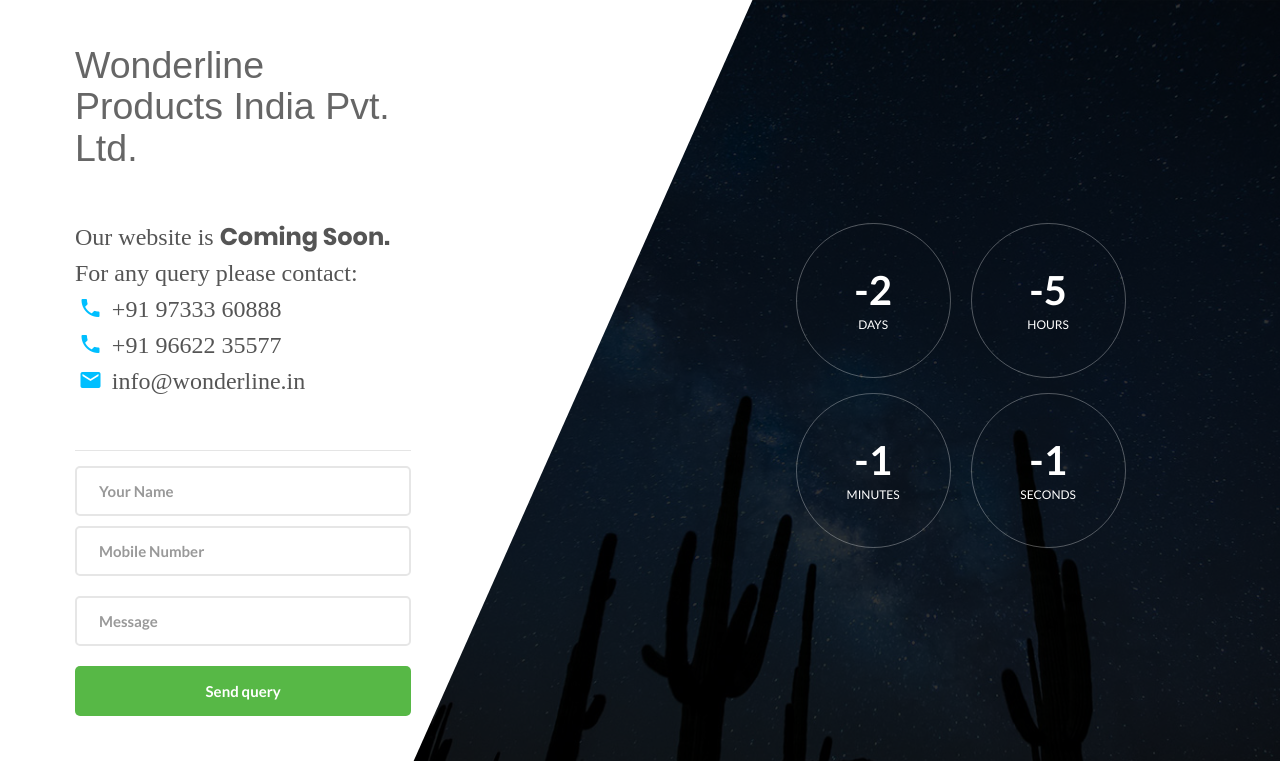
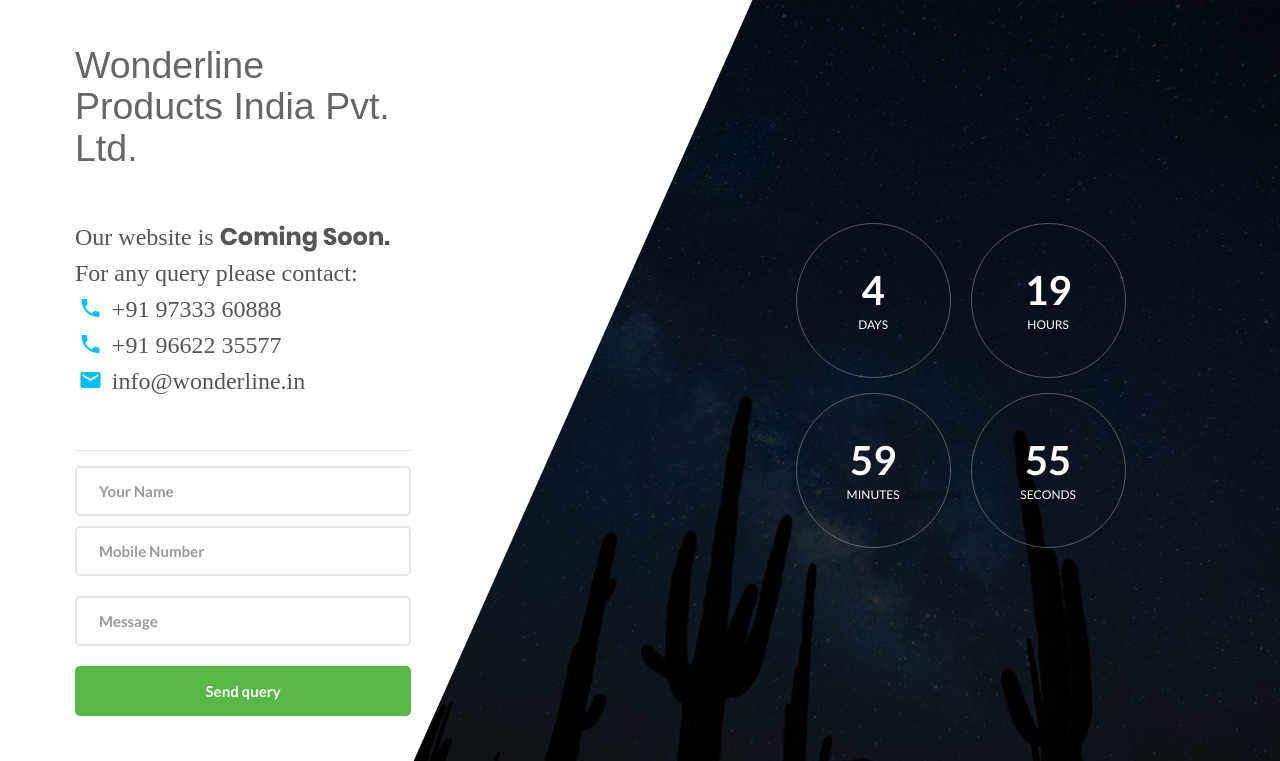
Before and after one commit to rit23kumar/wonderline, a plain HTML site: page index.html in a window 1280 px wide. Shown: the top 761 px of the page. Drawn offline with Linux system fonts and the light colour scheme; a web font is replaced by a local one.

Commit message:
extended the date

```diff
--- a/index.html
+++ b/index.html
@@ -128,7 +128,7 @@
 	<script src="vendor/countdowntime/countdowntime.js"></script>
 	<script>
 		var today = new Date();
-		var Christmas = new Date(today.getFullYear() + "-03-20");
+		var Christmas = new Date(today.getFullYear() + "-03-25");
 		var diffMs = (Christmas - today); // milliseconds between now & Christmas
 		var diffDays = Math.floor(diffMs / 86400000); // days
 		var diffHrs = Math.floor((diffMs % 86400000) / 3600000); // hours
```
Also changed, not shown: email/index.html (+16 -2 lines).
